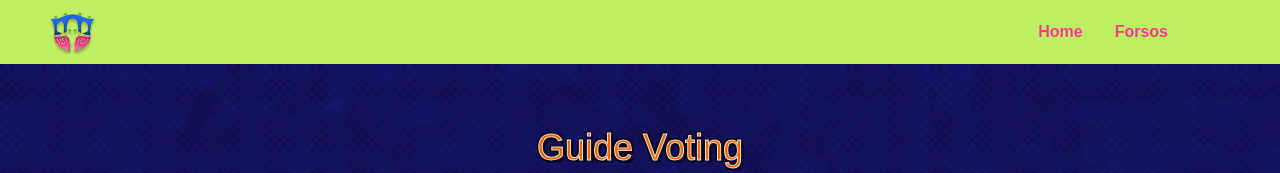
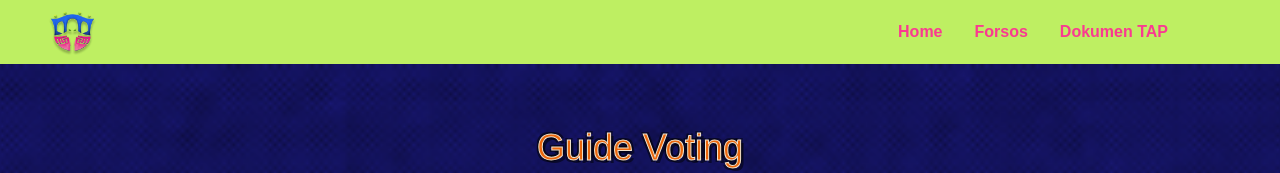
Before and after one commit to Pemira-KM-ITB-2024/pemirakmitb2024, a Next.js app: page /guide-voting in a window 1280 px wide. Shown: the top 173 px of the page. Built offline with nearby package versions, Linux system fonts and the light colour scheme; a web font is replaced by a local one.

Commit message:
add link

```diff
--- a/src/components/navbar.tsx
+++ b/src/components/navbar.tsx
@@ -14,6 +14,7 @@ const Navbar = () => {
   const navLinks = [
     { href: "/", label: "Home" },
     { href: "/forsos", label: "Forsos" },
+    { href: "https://bit.ly/dokumenTAP", label: "Dokumen TAP" },
     // { href: "/", label: "Profil Calon" },
     // { href: "/guide-voting", label: "Guide Voting" },
     // { href: "/", label: "Statistik" },
```
